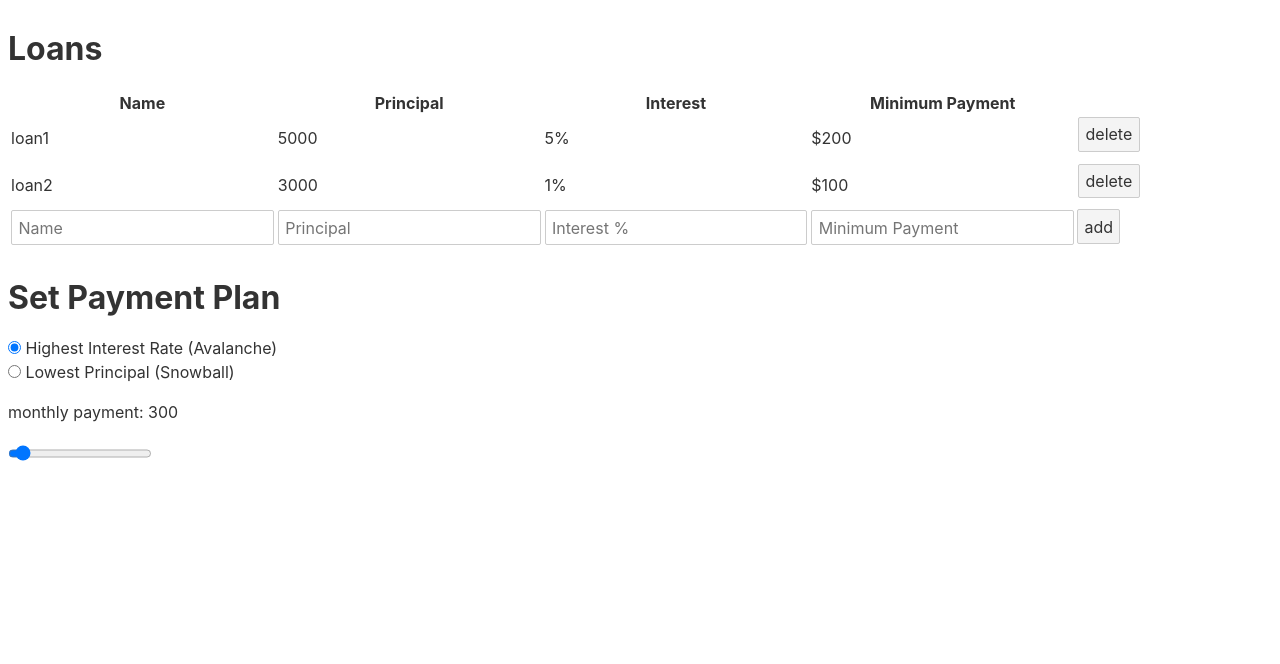
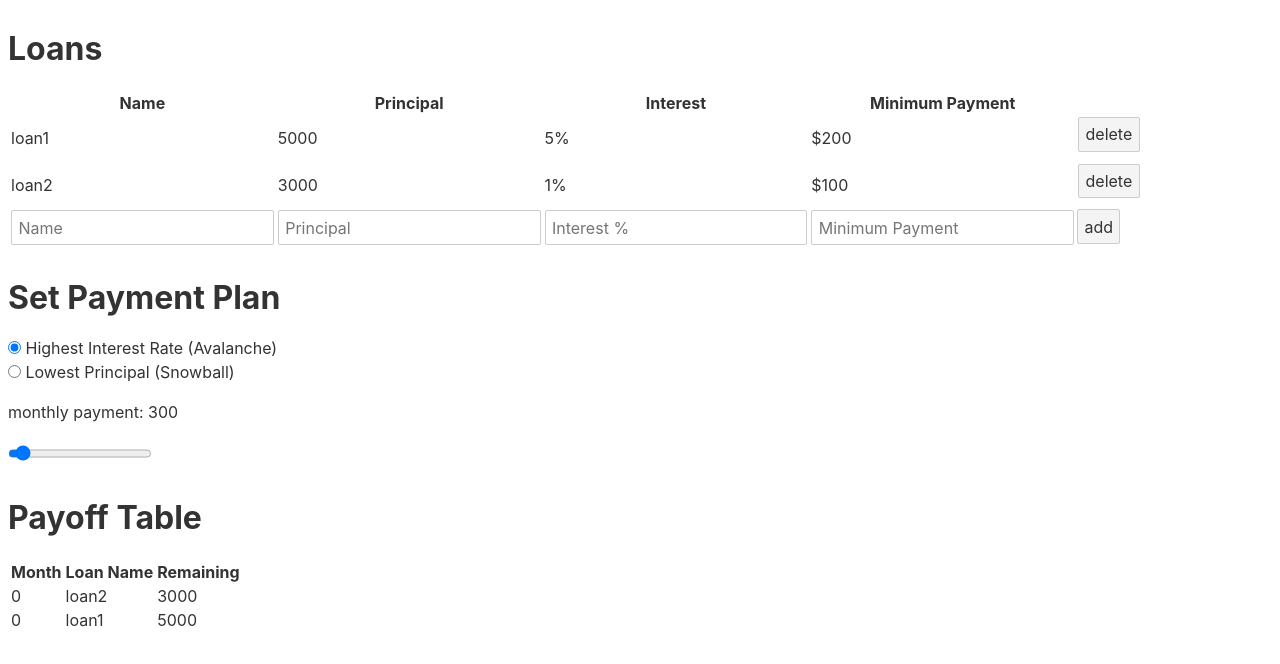
Before and after one commit to daltonscharff/unbury-me, a Svelte app: page / in a window 1280 px wide. Shown: the top 664 px of the page. Built offline with nearby package versions, Linux system fonts and the light colour scheme.

Commit message:
adds payoff table component with initial month

```diff
--- a/src/App.svelte
+++ b/src/App.svelte
@@ -1,11 +1,13 @@
 <script lang="ts">
 	import LoanList from "./LoanList.svelte";
+	import PayoffTable from "./PayoffTable.svelte";
 	import SetPaymentPlan from "./SetPaymentPlan.svelte";
 </script>
 
 <main>
 	<LoanList />
 	<SetPaymentPlan />
+	<PayoffTable />
 </main>
 
 <style>
--- /dev/null
+++ b/src/PayoffTable.svelte
@@ -0,0 +1,58 @@
+<script lang="ts">
+    import { loans, monthlyPayment, paymentPlan } from "./stores";
+
+    type Month = Map<
+        string,
+        {
+            remainingPrincipal: number;
+            payment: number;
+        }
+    >;
+
+    $: sortedLoans = [...$loans].sort((a, b) => {
+        if ($paymentPlan === "avalanche") {
+            return a.interestPct > b.interestPct ? 1 : -1;
+        } else {
+            return a.principal < b.principal ? 1 : -1;
+        }
+    });
+
+    $: months = [];
+
+    const createMonthZero = (loans) => {
+        months = [];
+        let month: Month = new Map();
+        loans.forEach((loan) => {
+            month.set(loan.name, {
+                remainingPrincipal: loan.principal,
+                payment: 0,
+            });
+        });
+        months = [...months, month];
+    };
+
+    $: createMonthZero(sortedLoans);
+</script>
+
+<div>
+    <h1>Payoff Table</h1>
+    <table>
+        <tr>
+            <th>Month</th>
+            <th>Loan Name</th>
+            <th>Remaining</th>
+        </tr>
+        {#each months as month, i}
+            {#each [...month.keys()] as loanName}
+                <tr>
+                    <td>{i}</td>
+                    <td>{loanName}</td>
+                    <td>{month.get(loanName).remainingPrincipal}</td>
+                </tr>
+            {/each}
+        {/each}
+    </table>
+</div>
+
+<style>
+</style>
```
